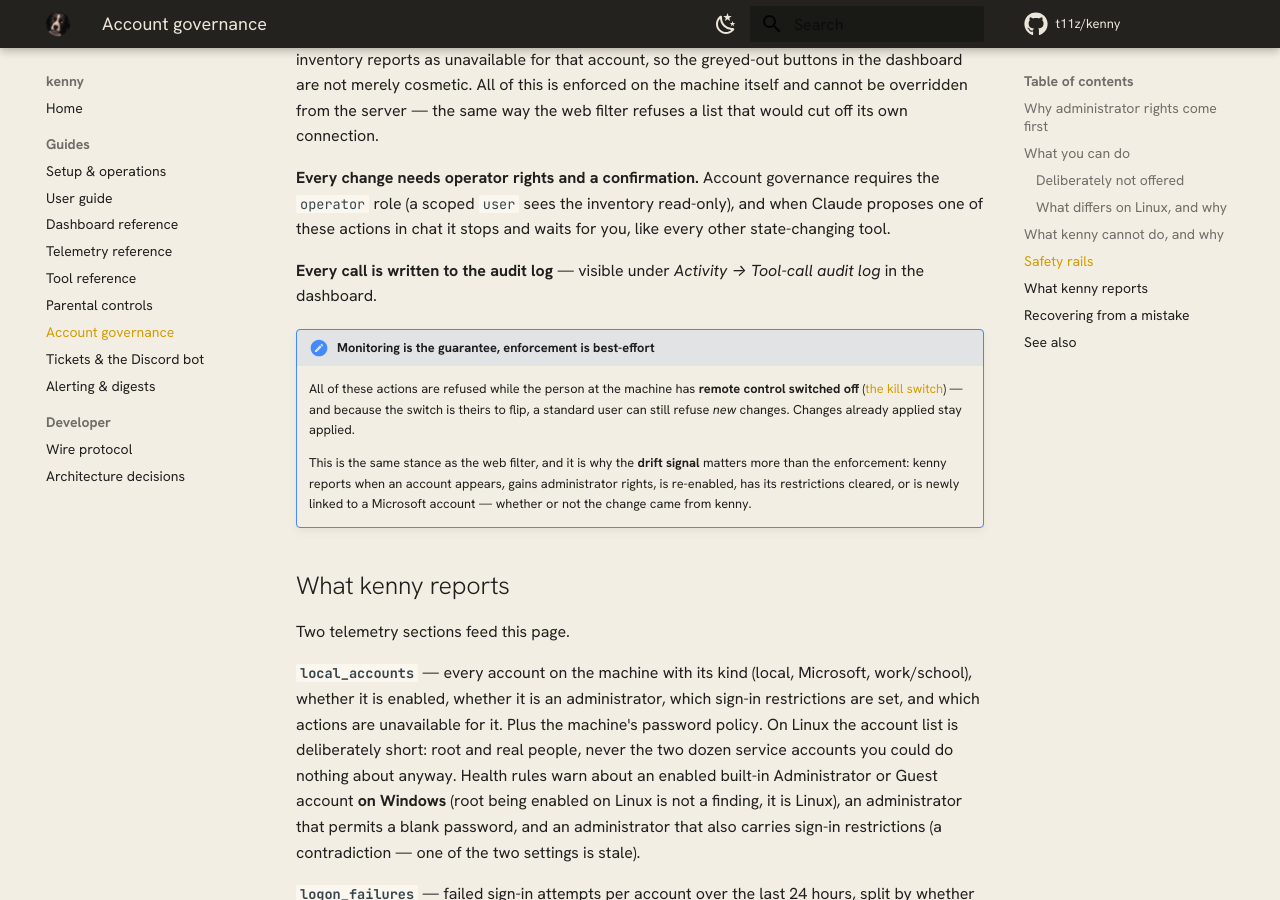
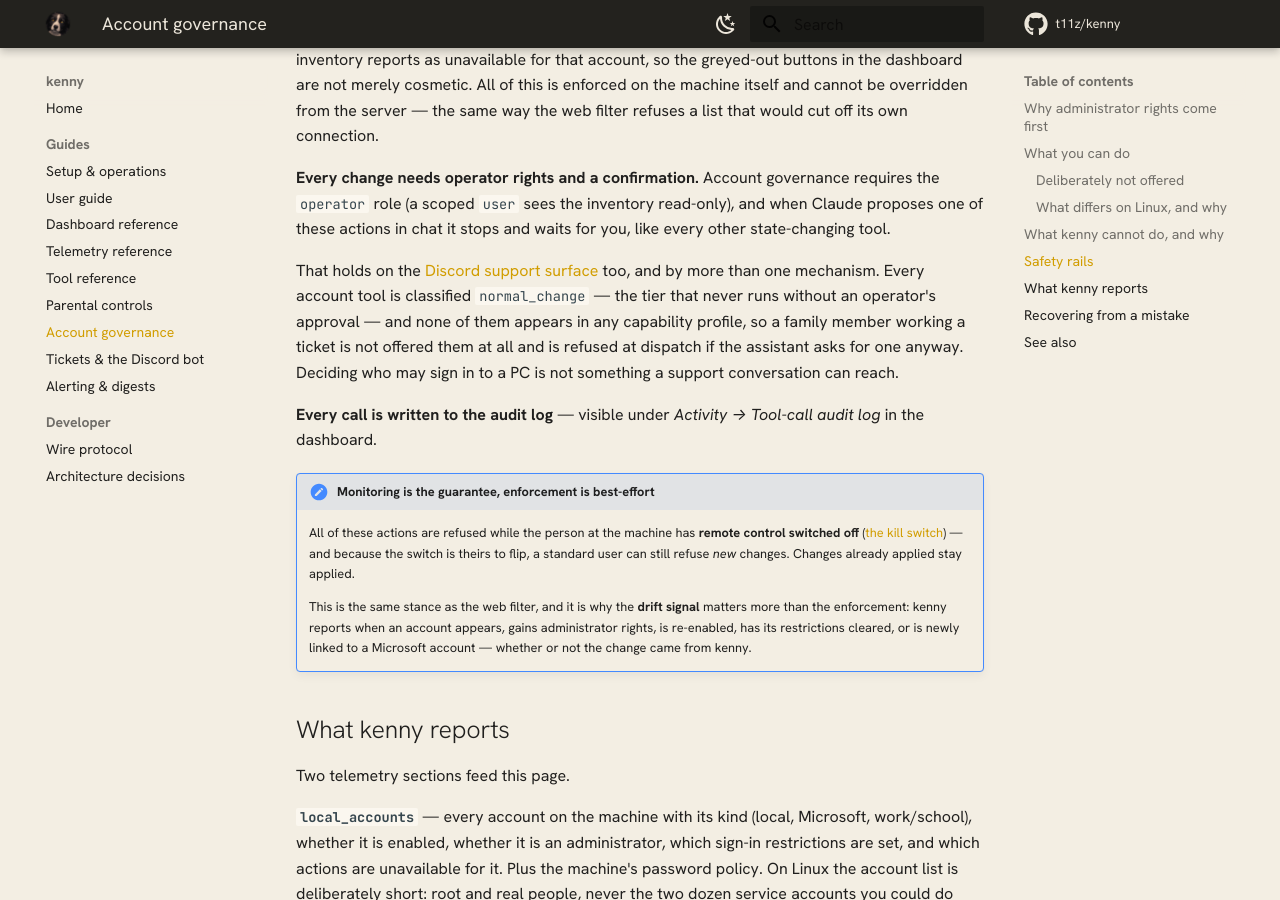
Before and after one commit to nullthrone/kenny, an MkDocs documentation site: the page built from docs/account-governance.md, in a window 1280 px wide and 900 px high, scrolled down 3385 px. Built offline with MkDocs 1.6.1 and Material for MkDocs 9.7.7, drawn with Linux system fonts in a browser that asks for light colours; comment, search, counter and statistics services are not loaded.

Commit message:
docs(account-governance): state that the support surface cannot reach these tools
The page promised that changing who may sign in to a PC needs operator rights and
a confirmation, and described the dashboard chat as the only place an assistant
proposes such a change. There is now a second conversational surface where a
family member drives tools, so the promise was true but no longer complete.

Both mechanisms that keep account governance out of a support conversation are
named: the tools are classified as the tier that always waits for an operator,
and they are in no capability profile, so they are never offered and are refused
at dispatch regardless.

The drift map flagged this page for every change to the dashboard file, and it
was twice dismissed as a false positive on the grounds that the accounts panel
had not changed. That was the wrong question — the page makes a claim the new
surface touches, whether or not its own widgets moved.

Co-Authored-By: Claude Opus 5 <noreply@anthropic.com>
Claude-Session: https://claude.ai/code/session_014oURFJvsLMrmgSqn9Zrni2

```diff
--- a/docs/account-governance.md
+++ b/docs/account-governance.md
@@ -114,6 +114,13 @@ the `operator` role (a scoped `user` sees the inventory read-only), and when Cla
 proposes one of these actions in chat it stops and waits for you, like every other
 state-changing tool.
 
+That holds on the [Discord support surface](itsm.md) too, and by more than one
+mechanism. Every account tool is classified `normal_change` — the tier that never runs
+without an operator's approval — and none of them appears in any capability profile, so a
+family member working a ticket is not offered them at all and is refused at dispatch if
+the assistant asks for one anyway. Deciding who may sign in to a PC is not something a
+support conversation can reach.
+
 **Every call is written to the audit log** — visible under *Activity → Tool-call audit
 log* in the dashboard.
 
```
